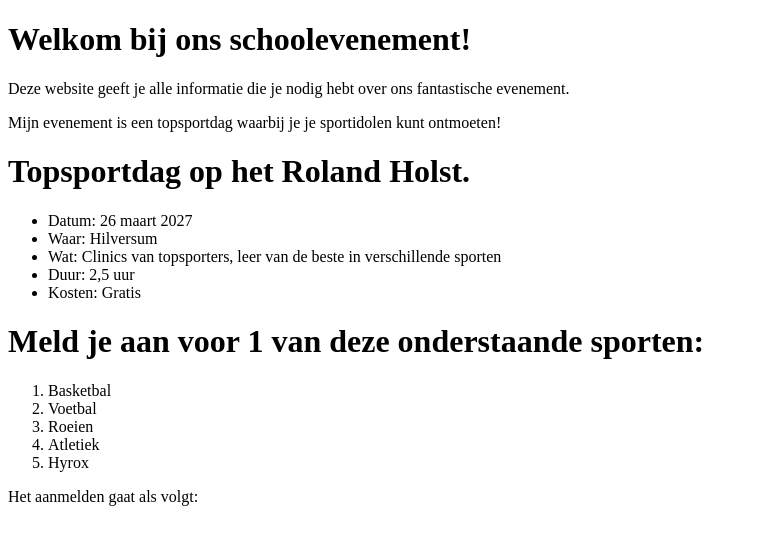
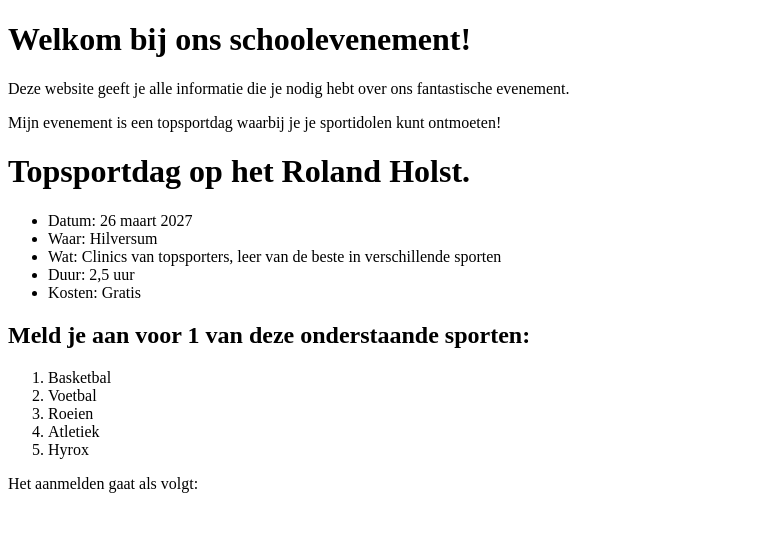
Before and after one commit to HiddeOldenhof/weekopdracht-3, a plain HTML site: page index.html in a window 1280 px wide. Shown: the whole page, without its empty margins (0-757 px from the left). Drawn offline with Linux system fonts and the light colour scheme.

Commit message:
WebLab Run 23-11-2026 09:24:55 (UTC+01:00)

```diff
--- a/index.html
+++ b/index.html
@@ -19,7 +19,7 @@ beste in verschillende sporten</li>
 <li>Duur: 2,5 uur</li>
 <li>Kosten: Gratis</li>
 </ul>
-<h1>Meld je aan voor 1 van deze onderstaande sporten:</h1>
+<h2>Meld je aan voor 1 van deze onderstaande sporten:</h2>
 <ol>
 <li>Basketbal</li>
 <li>Voetbal</li>
```
Also changed, not shown: 1 other file.
